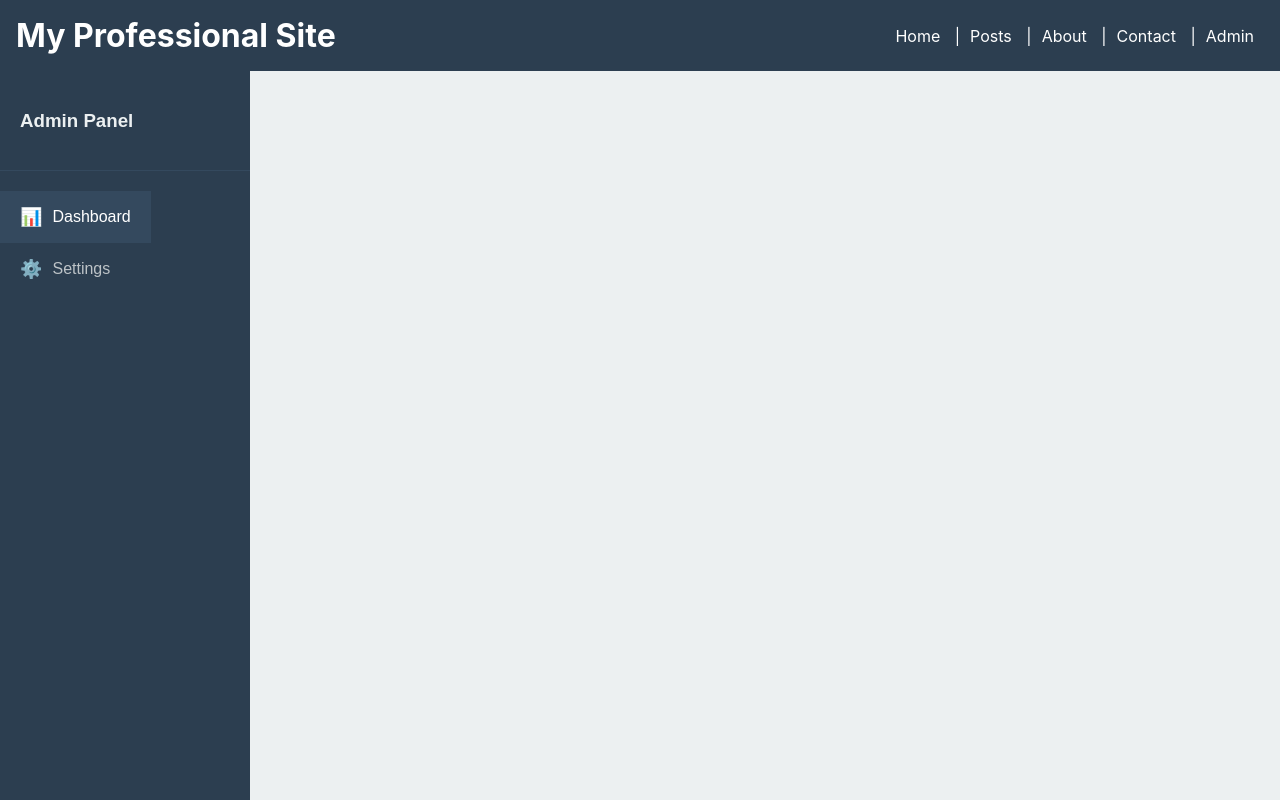
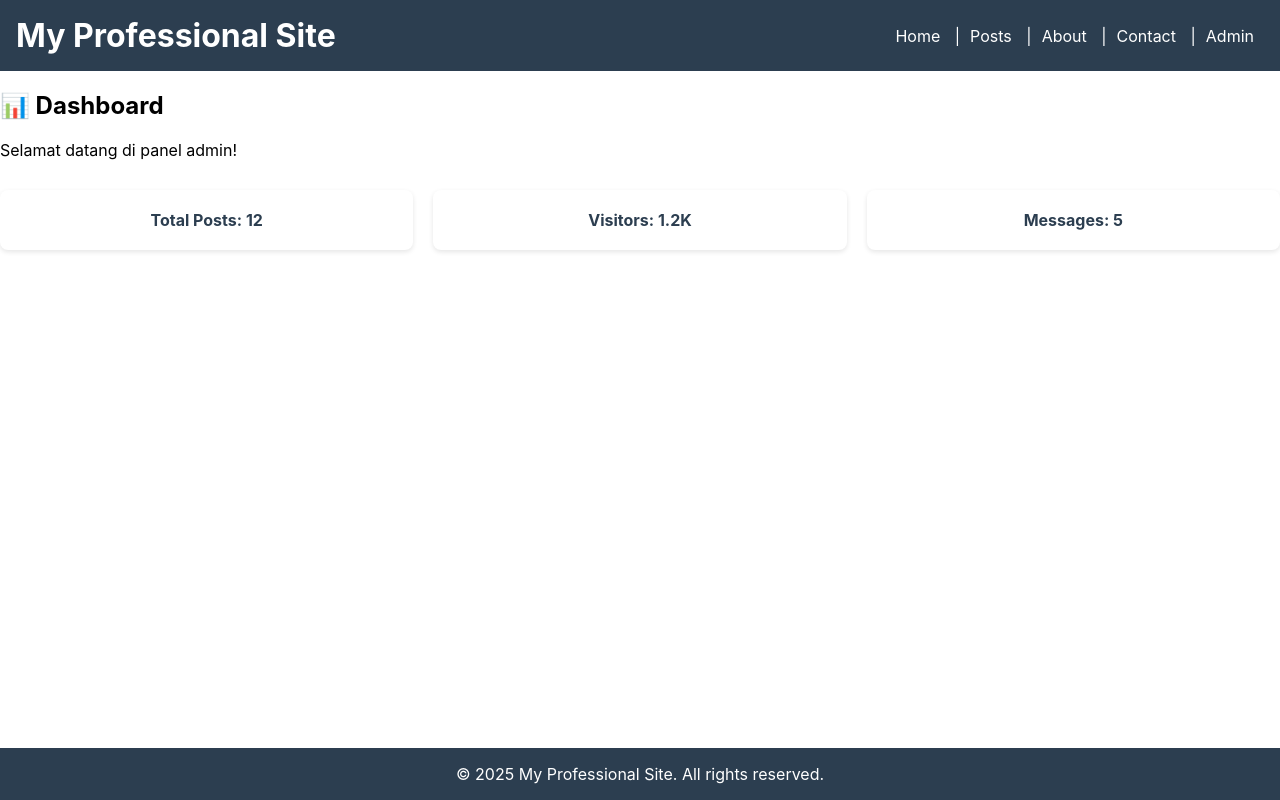
Before and after one commit to shin-meiri/main, a React (Create React App) app: page /admin/dashboard in a window 1280 px wide. Shown: the top 800 px of the page. Built offline with nearby package versions, Linux system fonts and the light colour scheme.

Commit message:
Update Dashboard.jsx

```diff
--- a/src/pages/Admin/Dashboard.jsx
+++ b/src/pages/Admin/Dashboard.jsx
@@ -1,108 +1,32 @@
-import React, { useState } from 'react';
+import React from 'react';
 
-const Dashboard = ({ children, onLogout }) => {
-  const [activeMenu, setActiveMenu] = useState('dashboard');
-
-  // Menu sidebar
-  const menus = [
-    { id: 'dashboard', label: 'Dashboard', icon: '📊' },
-    { id: 'settings', label: 'Settings', icon: '⚙️' },
-  ];
-
+const Dashboard = () => {
   return (
-    <div style={styles.container}>
-      {/* Sidebar */}
-      <aside style={styles.sidebar}>
-        <div style={styles.logo}>
-          <h3>Admin Panel</h3>
-        </div>
-        <nav>
-          {menus.map((menu) => (
-            <button
-              key={menu.id}
-              onClick={() => setActiveMenu(menu.id)}
-              style={{
-                ...styles.menuItem,
-                backgroundColor: activeMenu === menu.id ? '#34495e' : 'transparent',
-                color: activeMenu === menu.id ? 'white' : '#bdc3c7',
-              }}
-            >
-              <span style={styles.icon}>{menu.icon}</span>
-              {menu.label}
-            </button>
-          ))}
-        </nav>
-        <div style={styles.logout}>
-          <button onClick={onLogout} style={styles.logoutButton}>
-            🔐 Logout
-          </button>
-        </div>
-      </aside>
-
-      {/* Main Content */}
-      <main style={styles.content}>
-        {children}
-      </main>
+    <div>
+      <h2>📊 Dashboard</h2>
+      <p>Selamat datang di panel admin!</p>
+      <div style={{
+        display: 'grid',
+        gridTemplateColumns: 'repeat(3, 1fr)',
+        gap: '20px',
+        marginTop: '30px'
+      }}>
+        <div style={cardStyle}>Total Posts: <strong>12</strong></div>
+        <div style={cardStyle}>Visitors: <strong>1.2K</strong></div>
+        <div style={cardStyle}>Messages: <strong>5</strong></div>
+      </div>
     </div>
   );
 };
 
-// CSS-in-JS Styles
-const styles = {
-  container: {
-    display: 'flex',
-    minHeight: '100vh',
-    fontFamily: 'Arial, sans-serif',
-  },
-  sidebar: {
-    width: '250px',
-    backgroundColor: '#2c3e50',
-    color: '#ecf0f1',
-    padding: '20px 0',
-    display: 'flex',
-    flexDirection: 'column',
-  },
-  logo: {
-    padding: '0 20px 20px',
-    borderBottom: '1px solid #34495e',
-    marginBottom: '20px',
-  },
-  menuItem: {
-    padding: '15px 20px',
-    border: 'none',
-    backgroundColor: 'transparent',
-    color: '#bdc3c7',
-    textAlign: 'left',
-    cursor: 'pointer',
-    fontSize: '16px',
-    display: 'flex',
-    alignItems: 'center',
-    gap: '10px',
-    transition: 'all 0.3s',
-  },
-  icon: {
-    fontSize: '18px',
-  },
-  logout: {
-    marginTop: 'auto',
-    padding: '20px',
-  },
-  logoutButton: {
-    width: '100%',
-    padding: '12px',
-    backgroundColor: '#e74c3c',
-    color: 'white',
-    border: 'none',
-    borderRadius: '4px',
-    cursor: 'pointer',
-    fontWeight: 'bold',
-  },
-  content: {
-    flex: 1,
-    padding: '30px',
-    backgroundColor: '#ecf0f1',
-    minHeight: '100vh',
-  },
+const cardStyle = {
+  backgroundColor: 'white',
+  padding: '20px',
+  borderRadius: '8px',
+  boxShadow: '0 2px 5px rgba(0,0,0,0.1)',
+  textAlign: 'center',
+  fontWeight: 'bold',
+  color: '#2c3e50'
 };
 
 export default Dashboard;
```
